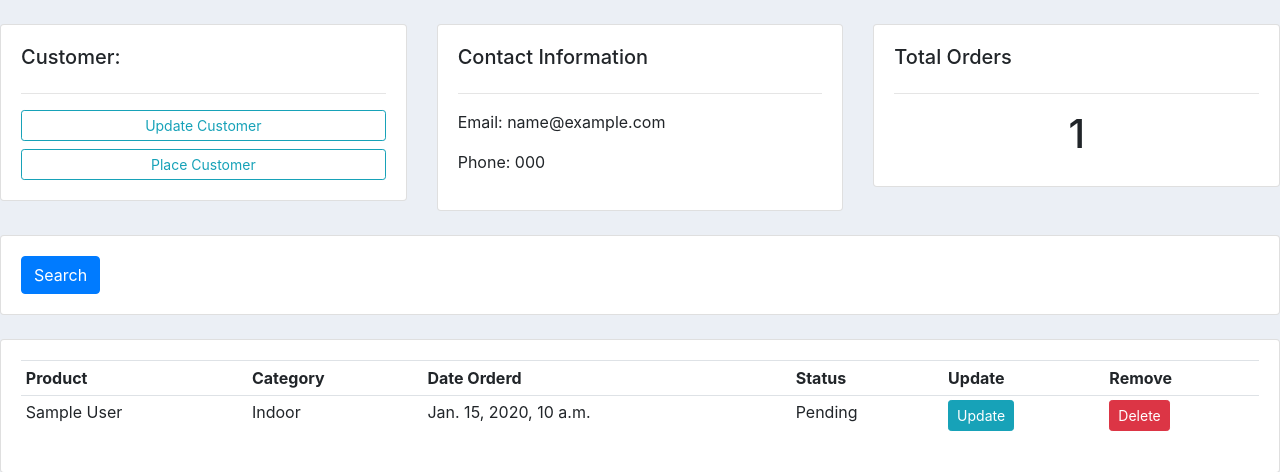
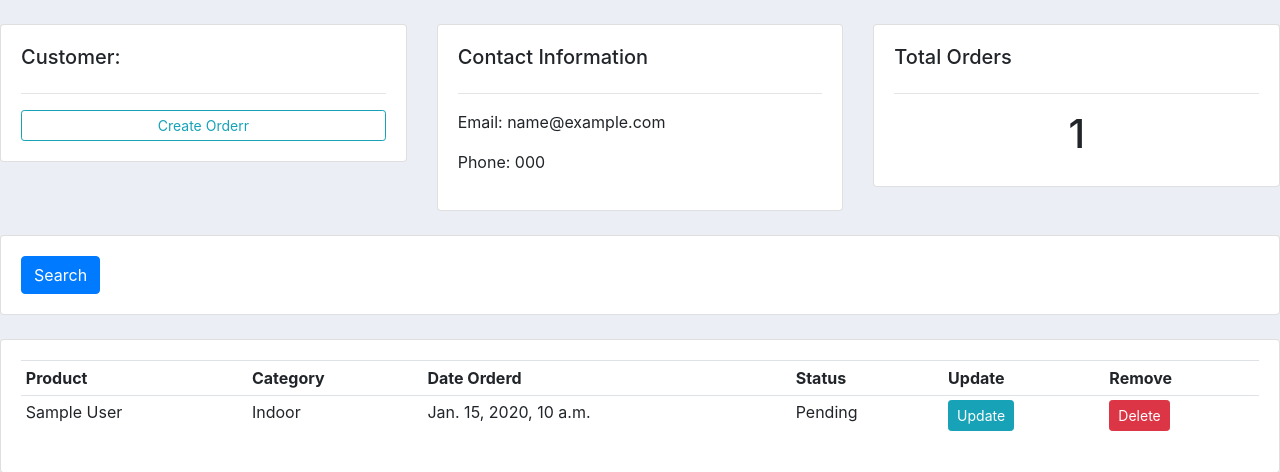
Before and after one commit to MarkWengSTR/django_study, a Django app: template accounts/templates/accounts/customer.html in a window 1280 px wide. Shown: the part 132-604 px from the top of the page. Run offline with Django 3.2, Linux system fonts and the light colour scheme; tables that the repository leaves empty hold one stand-in row (values such as "Sample post"); the template is opened without the code that fills it: values that come from a table or form of the project are taken from there, most other values are stand-ins (such as "Sample title", 1, 10 or a date in 2020); some libraries are stand-ins or nearby versions.

Commit message:
Minor fix

```diff
--- a/accounts/templates/accounts/customer.html
+++ b/accounts/templates/accounts/customer.html
@@ -7,8 +7,8 @@
       <div class="card card-body">
         <h5>Customer:</h5>
         <hr>
-        <a class="btn btn-outline-info btn-sm btn-block" href="">Update Customer</a>
-        <a class="btn btn-outline-info btn-sm btn-block" href="{% url 'create_order' customer.id %}">Place Customer</a>
+        <!-- <a class="btn btn-outline-info btn-sm btn-block" href="">Update Customer</a> -->
+        <a class="btn btn-outline-info btn-sm btn-block" href="{% url 'create_order' customer.id %}">Create Orderr</a>
       </div>
     </div>
 
--- a/accounts/templates/accounts/dashboard.html
+++ b/accounts/templates/accounts/dashboard.html
@@ -8,7 +8,6 @@
     <div class="col-md-5">
       <h5>CUSTOMERS: </h5>
       <div>
-        <a class="btn btn-primary btn-sm btn-block" href=""> Create Customer </a>
         <table class="table table-sm">
           <tr>
             <th></th>
```
